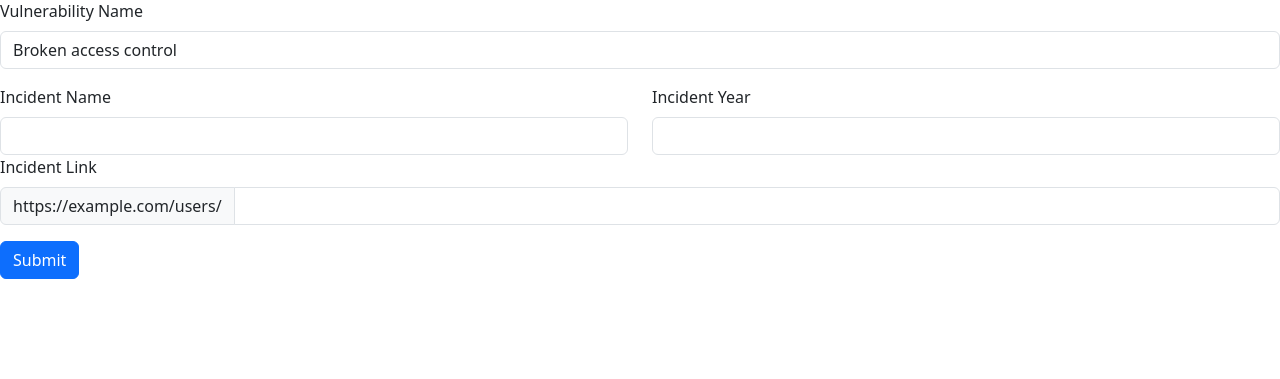
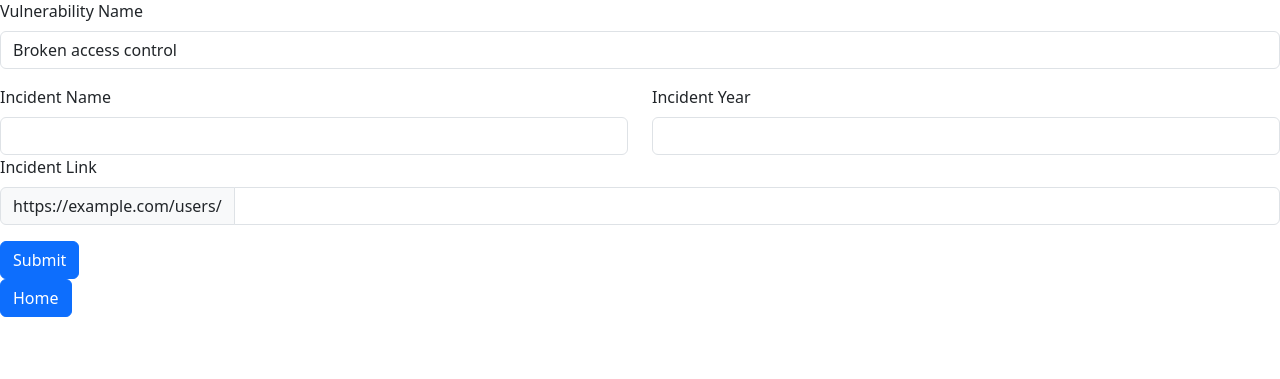
Before and after one commit to CharlieMP/12SE-PWA-assessment, a Flask app: page /add-incident in a window 1280 px wide. Shown: the part 173-552 px from the top of the page. Run offline with Flask 3, Linux system fonts and the light colour scheme.

Commit message:
added a button that allows the user to return to the homepage after submitting a new incident

```diff
--- a/templates/add-incident.html
+++ b/templates/add-incident.html
@@ -45,4 +45,6 @@ Add an Incident
 
   <button type="submit" class="btn btn-primary">Submit</button>
 </form>
+<a href="/" class="btn btn-primary">Home</a>
+</div>
 {% endblock %}
```
Also changed, not shown: .database/cyberwatch.db.
